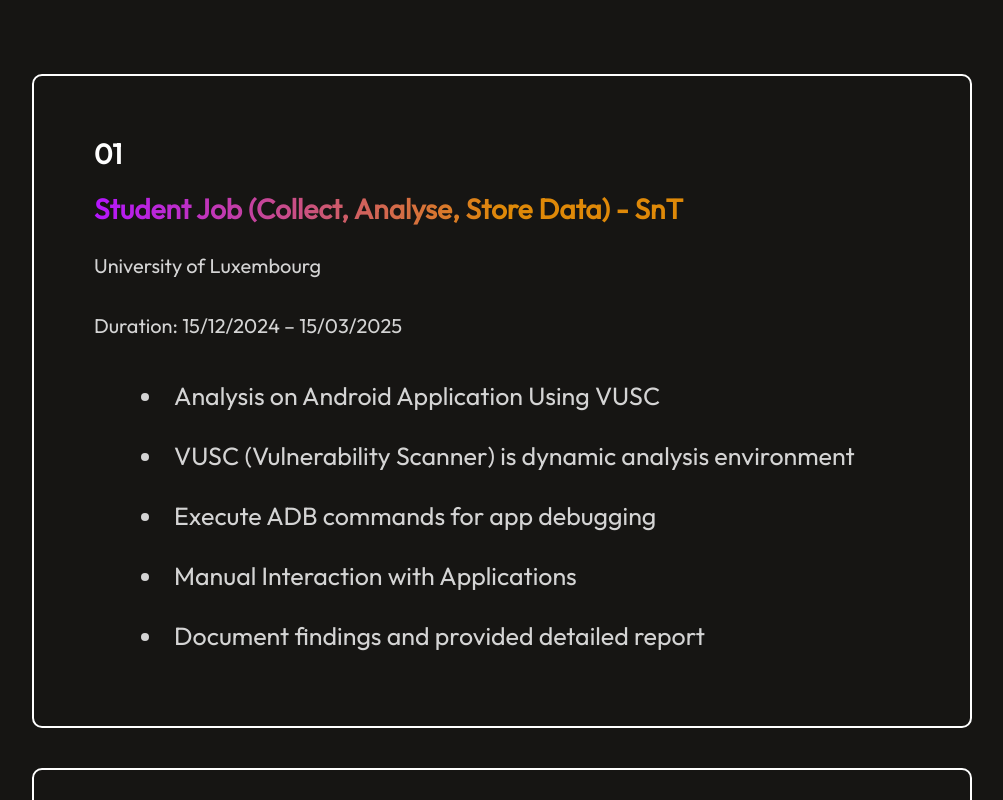
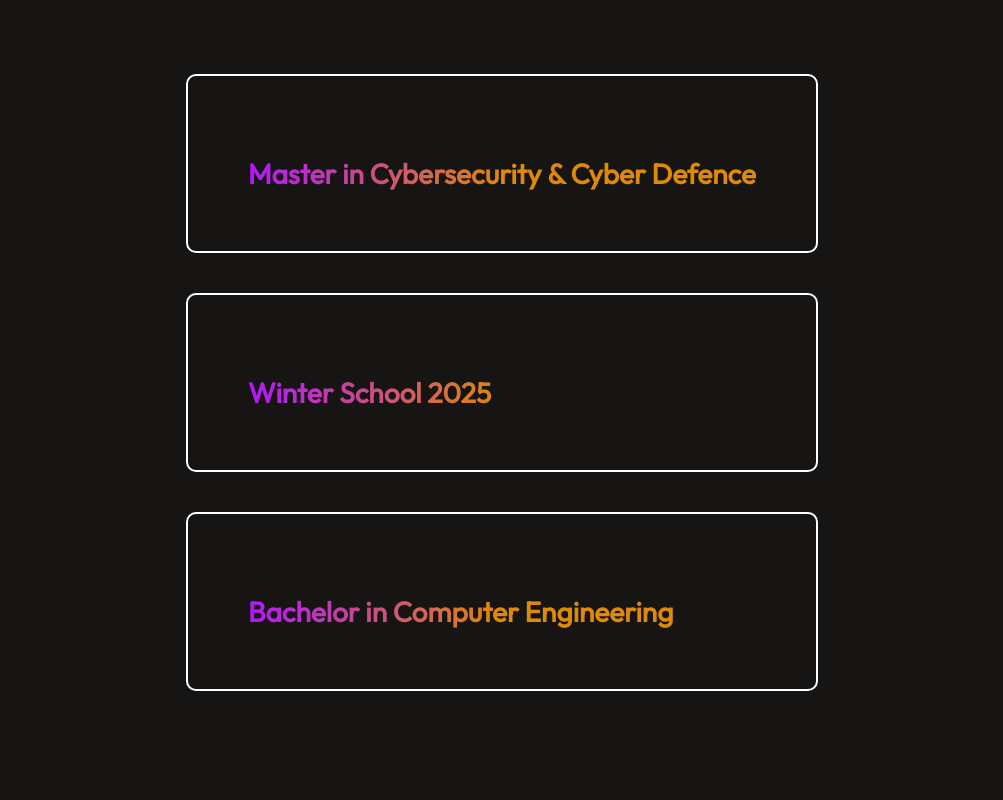
Before and after one commit to shishirpandey18/Portfolio, a React (Vite) app: page / in a window 1280 px wide. Shown: the part 3840-4640 px from the top of the page, without its empty margins (138-1141 px from the left). Built offline with nearby package versions, Linux system fonts and the light colour scheme.

Commit message:
Updated Project

```diff
--- a/src/assets/education_data.js
+++ b/src/assets/education_data.js
@@ -1,16 +1,16 @@
 const Education_Data = [
     {
-        s_no:"01",
-        s_name:"Student Job (Collect, Analyse, Store Data) - SnT",
-        duration:"15/12/2024 – 15/03/2025",
+        s_name:"Master in Cybersecurity & Cyber Defence",
+        duration:"Sep 2024 — Expected Aug 2026",
     },
     {
-        s_no:"02",
-        s_name:"Music Recommendation System Based on Emotion Recognition using CNN",
+        s_name:"Winter School 2025",
+        duration:"December 2025",
+
     },
     {
-        s_no:"03",
-        s_name:"Nepal Expedition",
+        s_name:"Bachelor in Computer Engineering",
+        duration:"2018 — 2023",
     },
 
 ]
```
